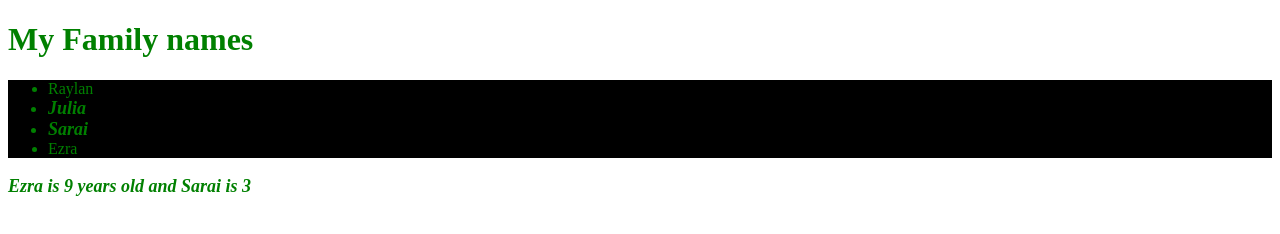
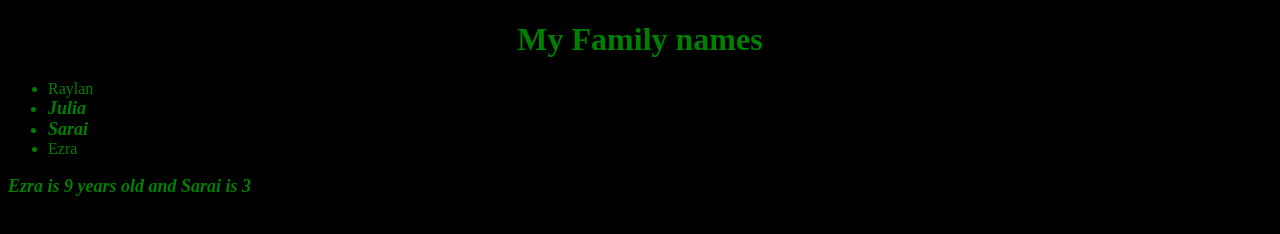
Before and after one commit to RaylanRod/css-selectors-practice, a plain HTML site: page index.html in a window 1280 px wide. Drawn offline with Linux system fonts and the light colour scheme.

Commit message:
added a black bacground and center the title heading

```diff
--- a/css/styles.css
+++ b/css/styles.css
@@ -1,6 +1,8 @@
 /* Universal selector */
 *{
     color: green;
+    background-color: black;
+
 }
 /* type selectors */
 ul {
@@ -13,3 +15,7 @@ ul {
     font-style: italic;
     font-size: large;
 }
+
+.center {
+    text-align: center;
+}
--- a/index.html
+++ b/index.html
@@ -8,7 +8,7 @@
   </head>
   <body>
     <link rel="stylesheet" href="./css/styles.css" />
-    <h1>My Family names</h1>
+    <h1 class="center">My Family names</h1>
     <ul>
       <li>Raylan</li>
       <li class="bold">Julia</li>
```
